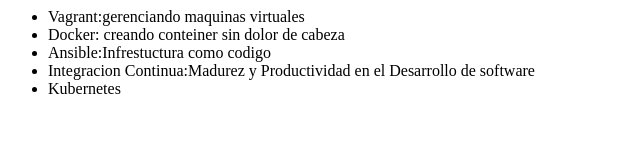
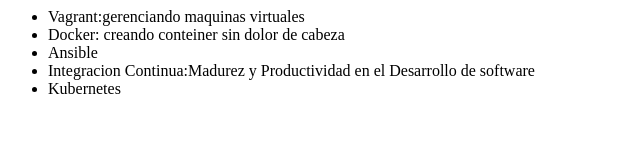
Before and after one commit to Daixio/Ejemplo-git, a plain HTML site: page index.html in a window 1280 px wide. Shown: the whole page, without its empty margins (0-640 px from the left). Drawn offline with Linux system fonts and the light colour scheme.

Commit message:
Revert "cambiando nombre del curso Ansible"
This reverts commit 8b80df987f2395252472729f6796376ab04175e4.

```diff
--- a/index.html
+++ b/index.html
@@ -9,7 +9,7 @@
     <ul>
         <li>Vagrant:gerenciando maquinas virtuales</li>
         <li>Docker: creando conteiner sin dolor de cabeza</li>
-        <li>Ansible:Infrestuctura como codigo</li>
+        <li>Ansible</li>
         <li>Integracion Continua:Madurez y Productividad en el Desarrollo de software</li>
         <li>Kubernetes</li>
     </ul>
```
